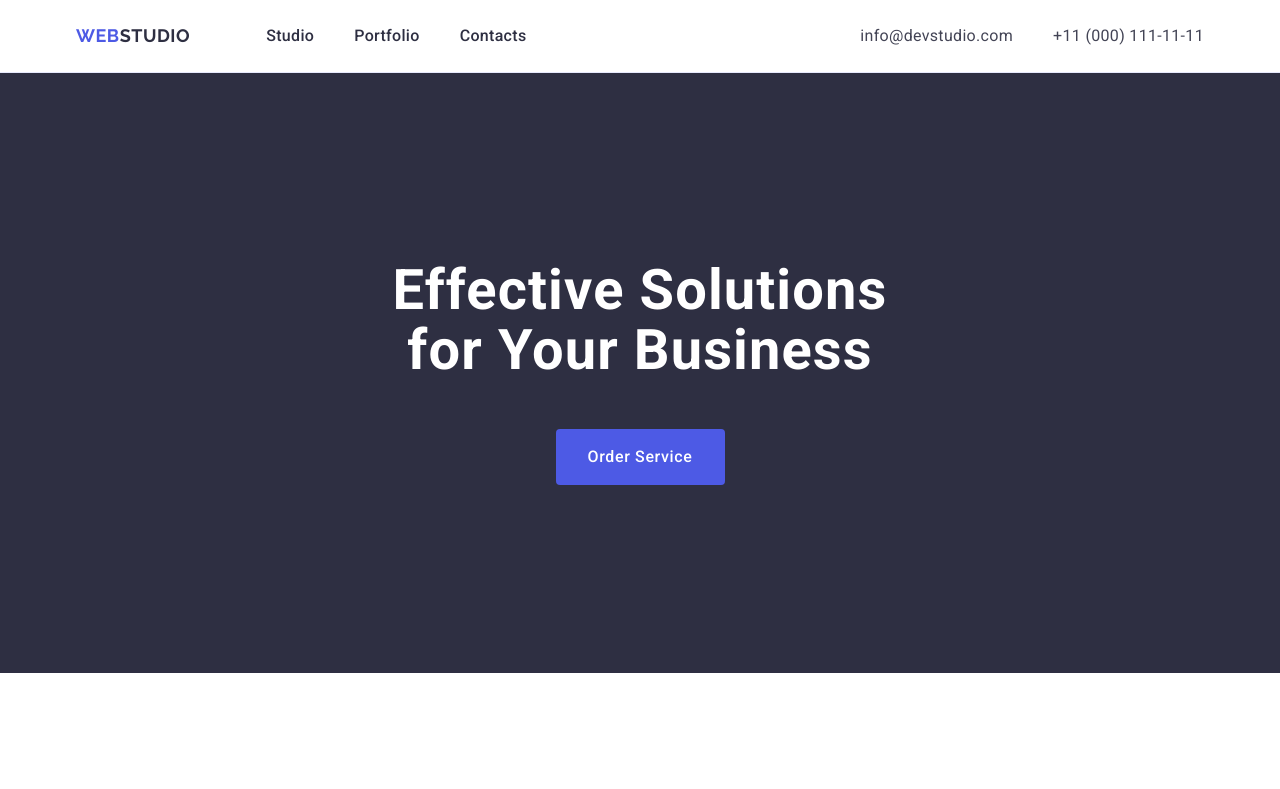
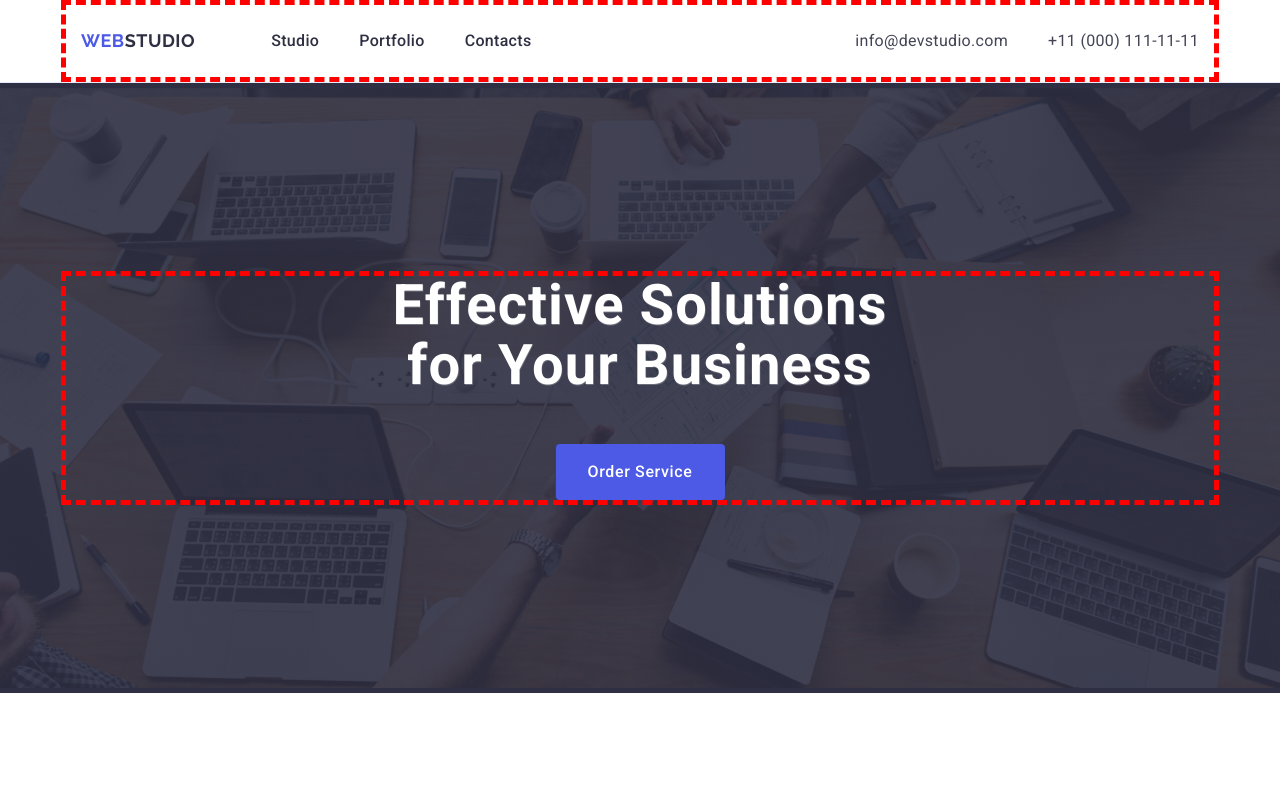
Before and after one commit to NovichokUA/goit-homework-04, a plain HTML site: page index.html in a window 1280 px wide. Shown: the top 789 px of the page. Drawn offline with nearby package versions, Linux system fonts and the light colour scheme.

Commit message:
section hero background-image

```diff
--- a/css/styles.css
+++ b/css/styles.css
@@ -32,6 +32,7 @@ img {
 
 .container-header {
     border-bottom: 1px solid #e7e9fc;
+
 }
 
 .container {
@@ -40,6 +41,7 @@ img {
     /*background: var(--white, #FFF);*/
     padding-left: 15px;
     padding-right: 15px;
+    border: 5px dashed red;
 }
 
 .header-property {
@@ -169,8 +171,11 @@ button:focus {
 
 .secthero {
     background: var(--navyblue, #2E2F42);
-
     padding: 188px 0 188px;
+    background-image: linear-gradient(rgba(46, 47, 66, 0.70), rgba(46, 47, 66, 0.7)), url(/images/background/people-office\ 1.jpg);
+    background-repeat: no-repeat;
+    background-size: 1440px 600px;
+    background-position: center;
 }
 
 .visually-hidden {
```
Also changed, not shown: images/background/people-office 1.jpg (added).
